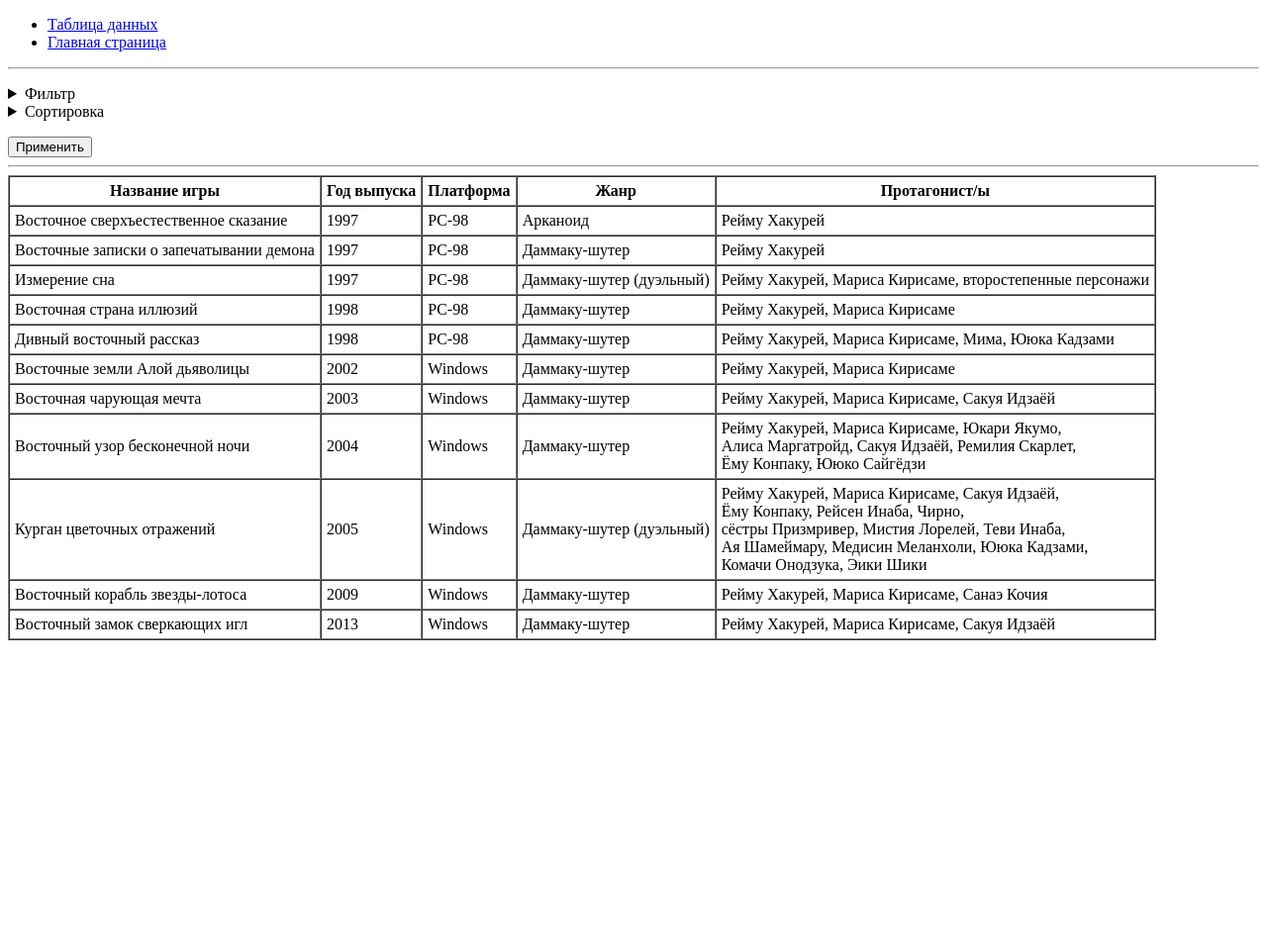
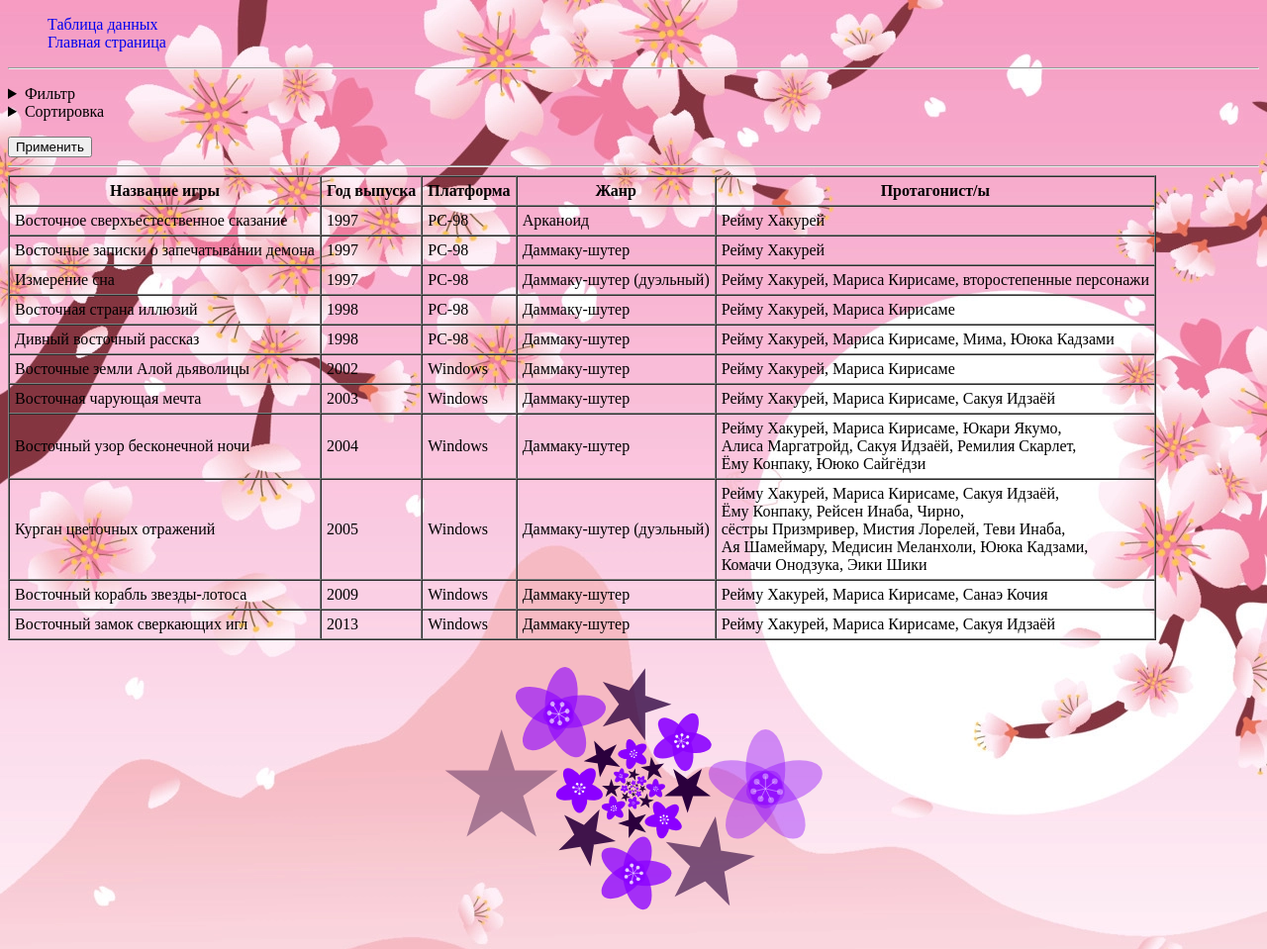
Before and after one commit to megami-no-teia22/myWebsite, a plain HTML site: page tables.html in a window 1280 px wide. Shown: the whole page at 99% size. Before the commit the page ends 800 px from the top, so only its background shows below. Drawn offline with Linux system fonts and the light colour scheme.

Commit message:
Update tables.html

```diff
--- a/tables.html
+++ b/tables.html
@@ -5,7 +5,7 @@
     <head>
         <meta charset="utf-8" />
         <title>Данные об играх</title>
-
+        <link rel="stylesheet" href="style.css">
         <script>
 function setSortTable(idTable, idSelect) {
     // находим нужную таблицу
@@ -137,6 +137,8 @@ function clearFilter(idTable, data){
   data.protagonist.value="";
   data.yearTo.value="";
   data.yearFrom.value="";
+  filterTable(idTable, data);
+
 }
         </script>
     </head>
@@ -297,5 +299,7 @@ function clearFilter(idTable, data){
             </tbody>
         </table>
     </body>
-
+<footer><header><canvas id="compos"></canvas>
+    <script type="text/javascript" src="composition.js"></script></footer>
+    </header></footer>
 </html>
```
